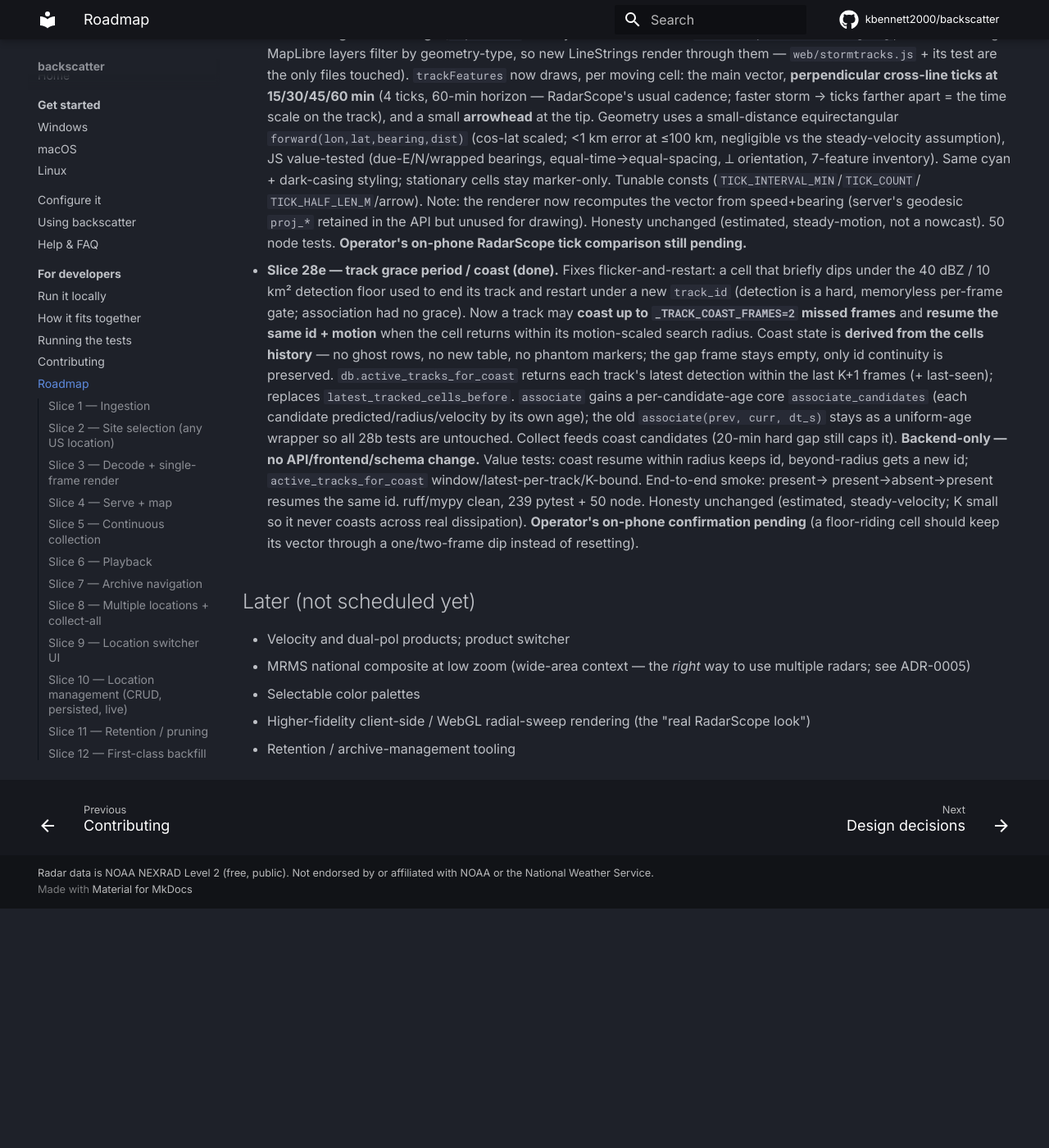
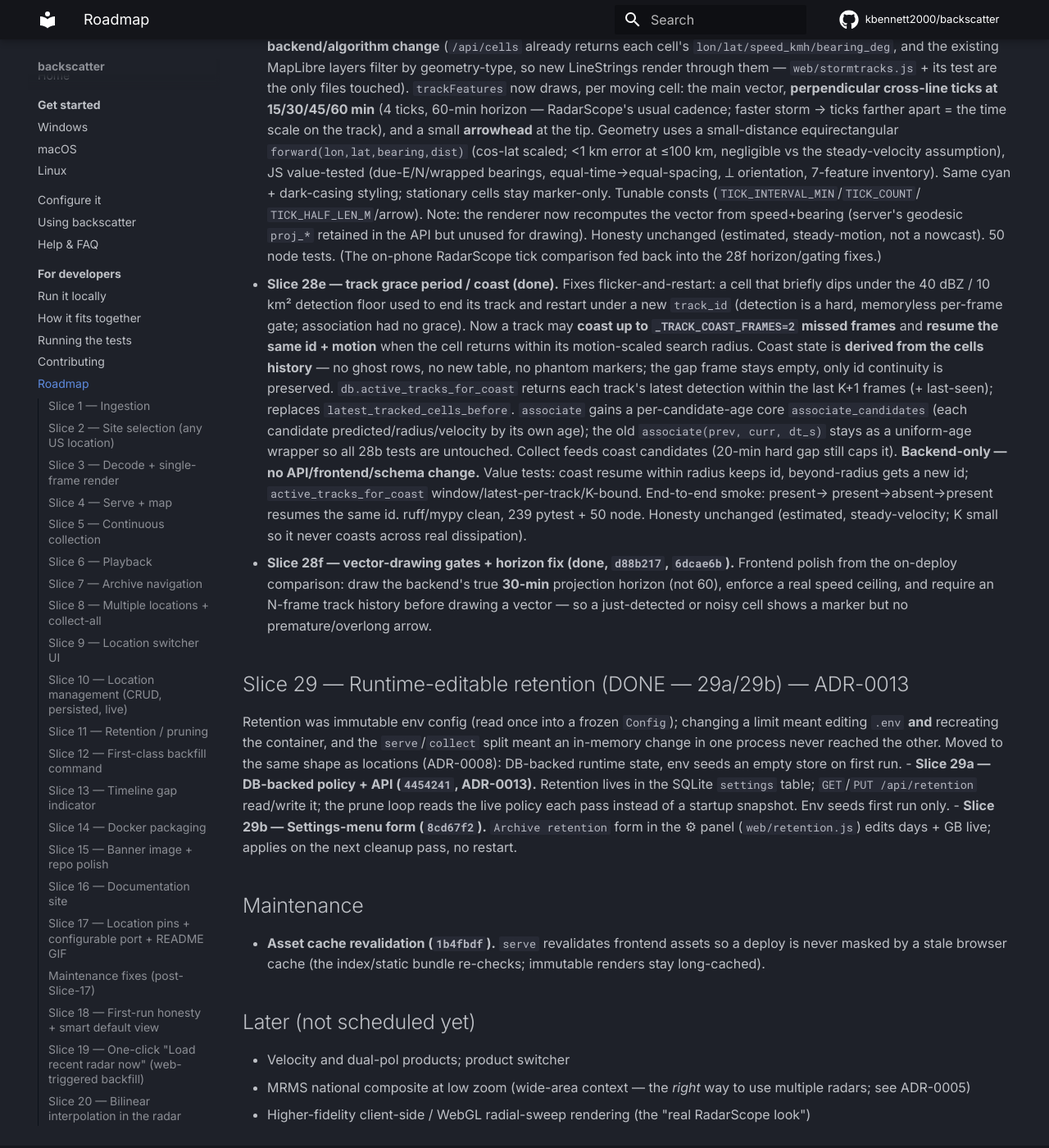
Before and after one commit to kbennett2000/backscatter, an MkDocs documentation site: the page built from docs/ROADMAP.md, in a window 1280 px wide and 1400 px high, scrolled down 10379 px. Shown: the whole window at 82% size. Built offline with MkDocs 1.6.1 and Material for MkDocs 9.7.7, drawn with Linux system fonts in a browser that asks for light colours; comment, search, counter and statistics services are not loaded; before the commit the page ends 11487 px from its top, so only the background shows below that; some of the changed text lies outside the part shown.

Commit message:
docs: audit & refresh — fix stale defaults, reframe as shipped, document new UI, regenerate assets
- Fix poll-interval default (60→30) in .env.example + configure.md
- README: drop early/WIP framing, "Planned features"→"What it does" (real shipped set),
  retention now DB-backed/Settings-UI (ADR-0013), fix stale Quickstart line
- ROADMAP: mark Slice 24 (24a/b/c) + 27b shipped; add Slices 28f, 29a/29b + maintenance;
  reconcile pending visual-check notes
- using.md: document map style/opacity/palette/clear-air + storm-tracks (not-a-nowcast caveat)
- configure.md: explain the ⚙ panel's dual role; wire in orphaned manage-locations.gif
- capture_docs.py: wait for the radar image to paint (idle) instead of a fixed 70ms,
  gap-aware playback window — fixes the missing-radar frames in the GIFs
- Regenerate all stills + GIFs (every GIF frame now shows radar, verified)

Co-Authored-By: Claude Opus 4.8 (1M context) <noreply@anthropic.com>

```diff
--- a/docs/ROADMAP.md
+++ b/docs/ROADMAP.md
@@ -358,12 +358,19 @@ clear-air hide + palette toggle — were split out to Slice 24, see below.)
   OpenFreeMap); chrome derived from the style; ☀/☾ kept as a shortcut; old theme pref
   migrated. No satellite/terrain (none keyless). theme.js generalized to a `STYLES` registry.
 
-## Slice 24 — Client-side recolor: clear-air hide + palette toggle (queued)
-Approved/queued. The radar palette is 15 discrete buckets, so the colored PNG is losslessly
-invertible to a bucket index — both features can be done **client-side, no re-render, no
-backend**, by recoloring the source PNG in a canvas (RGB→bucket→drop-low-buckets for
-clear-air / remap-to-other-ramp for a RadarScope-style palette). Shared canvas-LUT pipeline +
-a visual-correctness pass; its own slice rather than bloating Slice 23.
+## Slice 24 — Client-side recolor: clear-air hide + palette toggle (DONE — 24a/24b/24c)
+The radar palette is 15 discrete buckets, so the colored PNG is losslessly invertible to a
+bucket index — both features are done **client-side, no re-render, no backend**, by recoloring
+the source PNG in a canvas (RGB→bucket→drop-low-buckets for clear-air / remap-to-other-ramp for
+a RadarScope-style palette). Shared canvas-LUT pipeline (`web/recolor.js`) + a visual-correctness
+pass.
+- **Slice 24a — clear-air hide (`f101c83`).** Lossless bucket inversion drops the low-dBZ
+  buckets (bugs, dust, fine-gradient clutter) so real weather stands out; off by default,
+  persisted.
+- **Slice 24b — palette toggle (`700d1e1`).** `Palette` selector swaps NWS classic ↔
+  RadarScope-style ramp, same data, client-side remap.
+- **Slice 24c — coverage-framed initial view (`02bb064`).** Open framed on the active
+  location's radar coverage instead of a fixed wide zoom.
 
 ## Slice 25 — Freshness UX + tighter polling (the cheap lag fixes)
 From a lag investigation: vs RadarScope we're ~5–10 min behind, but that's ~90% the
@@ -408,7 +415,7 @@ frame 0.6 min old while the freshest assembled volume was 6.0 min old.
   + frontend unchanged (the live frame surfaces through the existing UI; the freshness cue just
   reads a much smaller age).
 
-## Intra-volume SAILS cuts (27a DONE, 27b built — pending live visual check) — ADR-0012
+## Intra-volume SAILS cuts (27a + 27b DONE) — ADR-0012
 One frame per volume left backscatter ~5 min stale *between* volumes during precip, while
 RadarScope showed the mid-volume SAILS cuts. Confirmed live: backscatter correctly served its
 newest live frame, but that frame was the volume's base cut; a fresher SAILS cut was decoded and
@@ -424,15 +431,14 @@ dropped. Surface **every** 0.5° surveillance cut (base + SAILS/MRLE) as its own
   (`tests/fixtures/sails_KFTG_layout.npz`) + synthetic split-cut/SAILS layouts — selection
   `[0, 9]`, Doppler twins excluded, times `00:24:20` / `00:26:44`, base == volume start. Real-bytes
   spot-check confirmed 2 distinct cuts (71 dBZ apart) and the freeze progression.
-- **Slice 27b — live wiring (built; pending the live visual check before merge).** `chunks.
-  ride_volume` rides one active volume dir, accumulates its chunks across polls, and surfaces each
-  newly-frozen cut; the collect loop indexes the base as `source='live'` (reconciles as today) and
-  each SAILS cut as `source='live-sails'`, permanent (no assembled object at their timestamp;
-  reconcile's `WHERE source='live'` skips them). No schema migration. Hermetic tests cover the
-  dual-source wiring + reconcile-skip; **merge gated on a RadarScope visual check on a live SAILS
-  event** (per CLAUDE.md — a rendering change doesn't merge on "it produced frames").
+- **Slice 27b — live wiring (done, `d679ca6`).** `chunks.ride_volume` rides one active volume
+  dir, accumulates its chunks across polls, and surfaces each newly-frozen cut; the collect loop
+  indexes the base as `source='live'` (reconciles as today) and each SAILS cut as
+  `source='live-sails'`, permanent (no assembled object at their timestamp; reconcile's
+  `WHERE source='live'` skips them). No schema migration. Hermetic tests cover the dual-source
+  wiring + reconcile-skip.
 
-## Storm cell tracking (28a–28e DONE — pending operator's RadarScope visual check)
+## Storm cell tracking (28a–28f DONE) — ADR-0012
 RadarScope-style storm tracks. Library survey (TINT/tintX/tobac/Py-ART) concluded none fit
 our streaming, polar-sweep, small-image loop cleanly — each is batch-shaped, wants a grid type
 we don't hold, and is either fragile (TINT: alpha, git-only) or heavy (tintX pins `numpy<2.0`;
@@ -475,9 +481,9 @@ Tracking is *estimation*, framed in-UI as estimated motion, never a nowcast (not
   `Storm tracks` checkbox in `#displaysettings` (localStorage `backscatter.stormtracks`), re-added
   on basemap `setStyle` like radar/pins, refreshed on `goTo` with a per-fetch stale-guard so
   scrubbing never flickers a wrong frame. In-UI disclaimer "Estimated cell motion — not a nowcast,
-  not for life safety". **The mandatory visual-vs-RadarScope check happens on deploy (operator's
-  phone)** — markers on the right cells, vectors pointing the right way at sensible length, sane
-  while scrubbing. Tests: `tests/test_api.py` (endpoint returns the frame's cells, projection for a
+  not for life safety". The on-deploy RadarScope comparison (operator's phone — markers on the
+  right cells, vectors pointing the right way at sensible length, sane while scrubbing) drove the
+  28f vector-drawing gates. Tests: `tests/test_api.py` (endpoint returns the frame's cells, projection for a
   mover / None for a stationary cell, 400 on bad timestamp) + `web/stormtracks.test.js`.
 - **Slice 28d — RadarScope-style time-tick cross-lines + arrowhead (done).** Frontend-only polish
   on the 28c overlay; **no backend/algorithm change** (`/api/cells` already returns each cell's
@@ -492,8 +498,8 @@ Tracking is *estimation*, framed in-UI as estimated motion, never a nowcast (not
   stationary cells stay marker-only. Tunable consts (`TICK_INTERVAL_MIN`/`TICK_COUNT`/
   `TICK_HALF_LEN_M`/arrow). Note: the renderer now recomputes the vector from speed+bearing (server's
   geodesic `proj_*` retained in the API but unused for drawing). Honesty unchanged (estimated,
-  steady-motion, not a nowcast). 50 node tests. **Operator's on-phone RadarScope tick comparison
-  still pending.**
+  steady-motion, not a nowcast). 50 node tests. (The on-phone RadarScope tick comparison fed
+  back into the 28f horizon/gating fixes.)
 - **Slice 28e — track grace period / coast (done).** Fixes flicker-and-restart: a cell that briefly
   dips under the 40 dBZ / 10 km² detection floor used to end its track and restart under a new
   `track_id` (detection is a hard, memoryless per-frame gate; association had no grace). Now a track
@@ -509,14 +515,30 @@ Tracking is *estimation*, framed in-UI as estimated motion, never a nowcast (not
   a new id; `active_tracks_for_coast` window/latest-per-track/K-bound. End-to-end smoke: present→
   present→absent→present resumes the same id. ruff/mypy clean, 239 pytest + 50 node. Honesty
   unchanged (estimated, steady-velocity; K small so it never coasts across real dissipation).
-  **Operator's on-phone confirmation pending** (a floor-riding cell should keep its vector through a
-  one/two-frame dip instead of resetting).
+- **Slice 28f — vector-drawing gates + horizon fix (done, `d88b217`, `6dcae6b`).** Frontend
+  polish from the on-deploy comparison: draw the backend's true **30-min** projection horizon
+  (not 60), enforce a real speed ceiling, and require an N-frame track history before drawing a
+  vector — so a just-detected or noisy cell shows a marker but no premature/overlong arrow.
+
+## Slice 29 — Runtime-editable retention (DONE — 29a/29b) — ADR-0013
+Retention was immutable env config (read once into a frozen `Config`); changing a limit meant
+editing `.env` **and** recreating the container, and the `serve`/`collect` split meant an
+in-memory change in one process never reached the other. Moved to the same shape as locations
+(ADR-0008): DB-backed runtime state, env seeds an empty store on first run.
+- **Slice 29a — DB-backed policy + API (`4454241`, ADR-0013).** Retention lives in the SQLite
+  `settings` table; `GET`/`PUT /api/retention` read/write it; the prune loop reads the live
+  policy each pass instead of a startup snapshot. Env seeds first run only.
+- **Slice 29b — Settings-menu form (`8cd67f2`).** `Archive retention` form in the ⚙ panel
+  (`web/retention.js`) edits days + GB live; applies on the next cleanup pass, no restart.
+
+## Maintenance
+- **Asset cache revalidation (`1b4fbdf`).** `serve` revalidates frontend assets so a deploy is
+  never masked by a stale browser cache (the index/static bundle re-checks; immutable renders
+  stay long-cached).
 
 ## Later (not scheduled yet)
 - Velocity and dual-pol products; product switcher
 - MRMS national composite at low zoom (wide-area context — the *right* way to use
   multiple radars; see ADR-0005)
-- Selectable color palettes
 - Higher-fidelity client-side / WebGL radial-sweep rendering (the "real RadarScope
   look")
-- Retention / archive-management tooling
```
Also changed, not shown: README.md (+35 -16 lines), docs/configure.md (+13 -6 lines), docs/using.md (+40 -0 lines), docs/assets/app-overview-dark.png, docs/assets/location-panel.png, docs/assets/manage-locations.gif, docs/assets/readout.png, docs/assets/switch-location.gif, docs/assets/timeline-gaps.png, docs/assets/window-picker.png, 4 other files.
